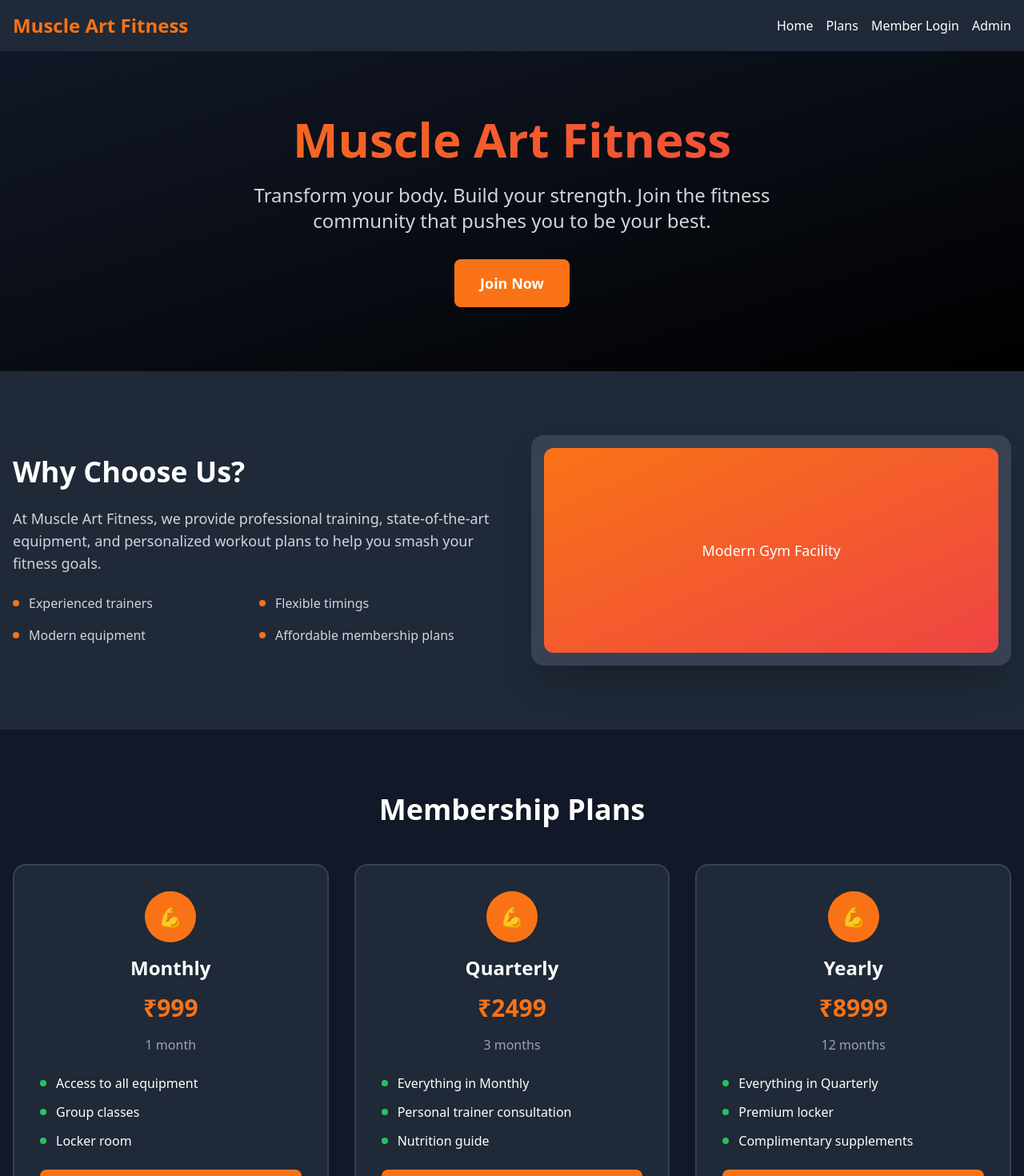
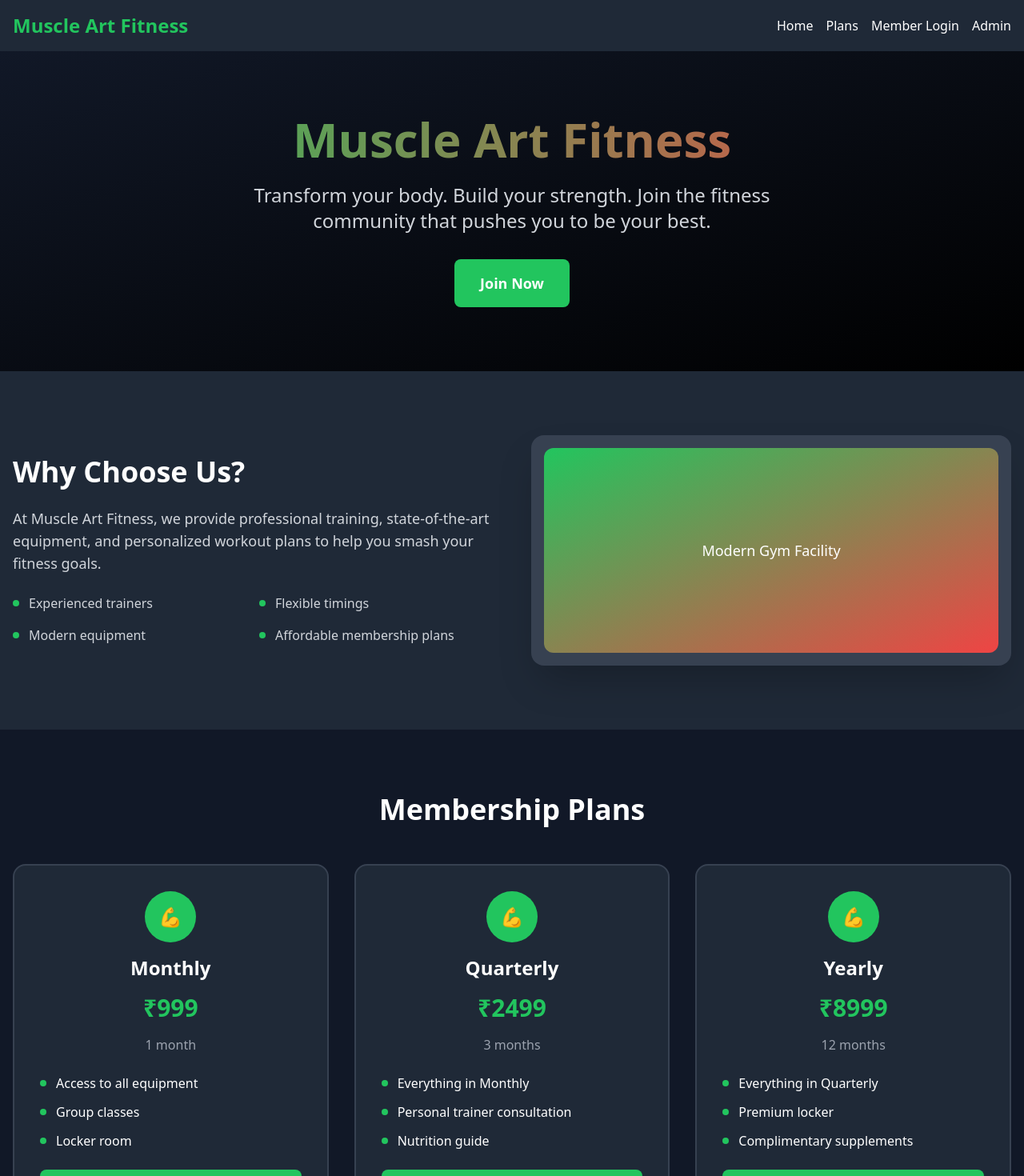
Before and after one commit to Vignesh-ops/v-cart, a React (Create React App) app: page / in a window 1280 px wide. Shown: the top 1470 px of the page at 80% size. Built offline with nearby package versions, Linux system fonts and the light colour scheme.

Commit message:
server setup

```diff
--- a/src/App.js
+++ b/src/App.js
@@ -54,31 +54,31 @@ const GymWebsite = () => {
       {/* Navigation */}
       <nav className="bg-gray-800 text-white p-4 sticky top-0 z-50">
         <div className="container mx-auto flex justify-between items-center">
-          <div className="text-2xl font-bold text-orange-500">Muscle Art Fitness</div>
+          <div className="text-2xl font-bold text-green-500">Muscle Art Fitness</div>
           <div className="flex space-x-4">
             {!user ? (
               <>
                 <button
                   onClick={() => setCurrentView('landing')}
-                  className="hover:text-orange-500 transition-colors"
+                  className="hover:text-green-500 transition-colors"
                 >
                   Home
                 </button>
                 <button
                   onClick={() => document.getElementById('plans').scrollIntoView({ behavior: 'smooth' })}
-                  className="hover:text-orange-500 transition-colors"
+                  className="hover:text-green-500 transition-colors"
                 >
                   Plans
                 </button>
                 <button
                   onClick={() => setCurrentView('member-login')}
-                  className="hover:text-orange-500 transition-colors"
+                  className="hover:text-green-500 transition-colors"
                 >
                   Member Login
                 </button>
                 <button
                   onClick={() => setCurrentView('admin-login')}
-                  className="hover:text-orange-500 transition-colors"
+                  className="hover:text-green-500 transition-colors"
                 >
                   Admin
                 </button>
@@ -88,7 +88,7 @@ const GymWebsite = () => {
                 <span>Welcome, {user.name}</span>
                 <button
                   onClick={handleLogout}
-                  className="bg-orange-500 px-4 py-2 rounded hover:bg-orange-600 transition-colors"
+                  className="bg-green-500 px-4 py-2 rounded hover:bg-green-600 transition-colors"
                 >
                   Logout
                 </button>
@@ -124,7 +124,7 @@ const LandingPage = ({ onPlanSelect }) => {
       {/* Hero Section */}
       <section className="bg-gradient-to-br from-gray-900 to-black text-white py-20">
         <div className="container mx-auto px-4 text-center">
-          <h1 className="text-5xl md:text-6xl font-bold mb-6 bg-gradient-to-r from-orange-500 to-red-500 bg-clip-text text-transparent">
+          <h1 className="text-5xl md:text-6xl font-bold mb-6 bg-gradient-to-r from-green-500 to-red-500 bg-clip-text text-transparent">
             Muscle Art Fitness
           </h1>
           <p className="text-xl md:text-2xl mb-8 text-gray-300 max-w-2xl mx-auto">
@@ -132,7 +132,7 @@ const LandingPage = ({ onPlanSelect }) => {
           </p>
           <button
             onClick={() => document.getElementById('plans').scrollIntoView({ behavior: 'smooth' })}
-            className="bg-orange-500 text-white px-8 py-4 rounded-lg text-lg font-semibold hover:bg-orange-600 transition-all transform hover:scale-105"
+            className="bg-green-500 text-white px-8 py-4 rounded-lg text-lg font-semibold hover:bg-green-600 transition-all transform hover:scale-105"
           >
             Join Now
           </button>
@@ -152,7 +152,7 @@ const LandingPage = ({ onPlanSelect }) => {
               <div className="grid grid-cols-1 md:grid-cols-2 gap-4">
                 {['Experienced trainers', 'Flexible timings', 'Modern equipment', 'Affordable membership plans'].map((benefit, index) => (
                   <div key={index} className="flex items-center text-gray-300">
-                    <div className="w-2 h-2 bg-orange-500 rounded-full mr-3"></div>
+                    <div className="w-2 h-2 bg-green-500 rounded-full mr-3"></div>
                     {benefit}
                   </div>
                 ))}
@@ -160,7 +160,7 @@ const LandingPage = ({ onPlanSelect }) => {
             </div>
             <div className="flex-1">
               <div className="bg-gray-700 rounded-2xl p-4 shadow-2xl">
-                <div className="w-full h-64 bg-gradient-to-br from-orange-500 to-red-500 rounded-xl flex items-center justify-center">
+                <div className="w-full h-64 bg-gradient-to-br from-green-500 to-red-500 rounded-xl flex items-center justify-center">
                   <span className="text-white text-lg">Modern Gym Facility</span>
                 </div>
               </div>
@@ -177,15 +177,15 @@ const LandingPage = ({ onPlanSelect }) => {
             {membershipPlans.map((plan, index) => (
               <div
                 key={plan.id}
-                className="bg-gray-800 rounded-2xl p-8 text-white hover:transform hover:scale-105 transition-all duration-300 cursor-pointer border-2 border-gray-700 hover:border-orange-500"
+                className="bg-gray-800 rounded-2xl p-8 text-white hover:transform hover:scale-105 transition-all duration-300 cursor-pointer border-2 border-gray-700 hover:border-green-500"
                 onClick={() => onPlanSelect(plan)}
               >
                 <div className="text-center mb-6">
-                  <div className="w-16 h-16 bg-orange-500 rounded-full flex items-center justify-center mx-auto mb-4">
+                  <div className="w-16 h-16 bg-green-500 rounded-full flex items-center justify-center mx-auto mb-4">
                     <span className="text-2xl">💪</span>
                   </div>
                   <h3 className="text-2xl font-bold">{plan.name}</h3>
-                  <div className="text-3xl font-bold text-orange-500 my-4">₹{plan.price}</div>
+                  <div className="text-3xl font-bold text-green-500 my-4">₹{plan.price}</div>
                   <p className="text-gray-400">{plan.duration}</p>
                 </div>
                 <ul className="space-y-3 mb-6">
@@ -196,7 +196,7 @@ const LandingPage = ({ onPlanSelect }) => {
                     </li>
                   ))}
                 </ul>
-                <button className="w-full bg-orange-500 text-white py-3 rounded-lg font-semibold hover:bg-orange-600 transition-colors">
+                <button className="w-full bg-green-500 text-white py-3 rounded-lg font-semibold hover:bg-green-600 transition-colors">
                   Get Started
                 </button>
               </div>
@@ -264,7 +264,7 @@ const LoginView = ({ onLogin, type }) => {
             <label className="block text-gray-300 mb-2">Email</label>
             <input
               type="email"
-              className="w-full px-4 py-3 bg-gray-700 border border-gray-600 rounded-lg text-white focus:outline-none focus:border-orange-500"
+              className="w-full px-4 py-3 bg-gray-700 border border-gray-600 rounded-lg text-white focus:outline-none focus:border-green-500"
               placeholder="Enter your email"
               value={credentials.email}
               onChange={(e) => setCredentials({...credentials, email: e.target.value})}
@@ -275,7 +275,7 @@ const LoginView = ({ onLogin, type }) => {
             <label className="block text-gray-300 mb-2">Password</label>
             <input
               type="password"
-              className="w-full px-4 py-3 bg-gray-700 border border-gray-600 rounded-lg text-white focus:outline-none focus:border-orange-500"
+              className="w-full px-4 py-3 bg-gray-700 border border-gray-600 rounded-lg text-white focus:outline-none focus:border-green-500"
               placeholder="Enter your password"
               value={credentials.password}
               onChange={(e) => setCredentials({...credentials, password: e.target.value})}
@@ -284,7 +284,7 @@ const LoginView = ({ onLogin, type }) => {
           </div>
           <button
             type="submit"
-            className="w-full bg-orange-500 text-white py-3 rounded-lg font-semibold hover:bg-orange-600 transition-colors"
+            className="w-full bg-green-500 text-white py-3 rounded-lg font-semibold hover:bg-green-600 transition-colors"
           >
             Login
           </button>
@@ -324,7 +324,7 @@ const MemberDashboard = () => {
         <div className="grid grid-cols-1 md:grid-cols-2 lg:grid-cols-4 gap-6 mb-8">
           <div className="bg-gray-800 rounded-2xl p-6 text-white">
             <h3 className="text-lg font-semibold text-gray-400 mb-2">Membership Plan</h3>
-            <p className="text-2xl font-bold text-orange-500">{memberData.plan}</p>
+            <p className="text-2xl font-bold text-green-500">{memberData.plan}</p>
           </div>
           <div className="bg-gray-800 rounded-2xl p-6 text-white">
             <h3 className="text-lg font-semibold text-gray-400 mb-2">Payment Status</h3>
@@ -370,7 +370,7 @@ const MemberDashboard = () => {
                       </span>
                     </td>
                     <td className="py-4">
-                      <button className="bg-orange-500 text-white px-4 py-2 rounded-lg hover:bg-orange-600 transition-colors">
+                      <button className="bg-green-500 text-white px-4 py-2 rounded-lg hover:bg-green-600 transition-colors">
                         Download
                       </button>
                     </td>
@@ -417,7 +417,7 @@ const AdminDashboard = () => {
         <div className="grid grid-cols-1 md:grid-cols-2 lg:grid-cols-4 gap-6 mb-8">
           <div className="bg-gray-800 rounded-2xl p-6 text-white">
             <h3 className="text-lg font-semibold text-gray-400 mb-2">Total Members</h3>
-            <p className="text-3xl font-bold text-orange-500">{stats.totalMembers}</p>
+            <p className="text-3xl font-bold text-green-500">{stats.totalMembers}</p>
           </div>
           <div className="bg-gray-800 rounded-2xl p-6 text-white">
             <h3 className="text-lg font-semibold text-gray-400 mb-2">Paid Members</h3>
@@ -478,7 +478,7 @@ const AdminDashboard = () => {
                       <div className="text-sm text-gray-400">{member.phone}</div>
                     </td>
                     <td className="py-4">
-                      <span className="bg-orange-500 text-white px-3 py-1 rounded-full text-sm">
+                      <span className="bg-green-500 text-white px-3 py-1 rounded-full text-sm">
                         {member.plan}
                       </span>
                     </td>
@@ -575,7 +575,7 @@ const PaymentPage = ({ plan, onPayment, paymentStatus }) => {
                   <label className="block text-gray-300 mb-2">Full Name</label>
                   <input
                     type="text"
-                    className="w-full px-4 py-3 bg-gray-700 border border-gray-600 rounded-lg text-white focus:outline-none focus:border-orange-500"
+                    className="w-full px-4 py-3 bg-gray-700 border border-gray-600 rounded-lg text-white focus:outline-none focus:border-green-500"
                     placeholder="Enter your full name"
                     value={formData.name}
                     onChange={(e) => setFormData({...formData, name: e.target.value})}
@@ -586,7 +586,7 @@ const PaymentPage = ({ plan, onPayment, paymentStatus }) => {
                   <label className="block text-gray-300 mb-2">Email</label>
                   <input
                     type="email"
-                    className="w-full px-4 py-3 bg-gray-700 border border-gray-600 rounded-lg text-white focus:outline-none focus:border-orange-500"
+                    className="w-full px-4 py-3 bg-gray-700 border border-gray-600 rounded-lg text-white focus:outline-none focus:border-green-500"
                     placeholder="Enter your email"
                     value={formData.email}
                     onChange={(e) => setFormData({...formData, email: e.target.value})}
@@ -597,7 +597,7 @@ const PaymentPage = ({ plan, onPayment, paymentStatus }) => {
                   <label className="block text-gray-300 mb-2">Phone</label>
                   <input
                     type="tel"
-                    className="w-full px-4 py-3 bg-gray-700 border border-gray-600 rounded-lg text-white focus:outline-none focus:border-orange-500"
+                    className="w-full px-4 py-3 bg-gray-700 border border-gray-600 rounded-lg text-white focus:outline-none focus:border-green-500"
                     placeholder="Enter your phone number"
                     value={formData.phone}
                     onChange={(e) => setFormData({...formData, phone: e.target.value})}
@@ -607,7 +607,7 @@ const PaymentPage = ({ plan, onPayment, paymentStatus }) => {
                 <div>
                   <label className="block text-gray-300 mb-2">Membership Plan</label>
                   <select
-                    className="w-full px-4 py-3 bg-gray-700 border border-gray-600 rounded-lg text-white focus:outline-none focus:border-orange-500"
+                    className="w-full px-4 py-3 bg-gray-700 border border-gray-600 rounded-lg text-white focus:outline-none focus:border-green-500"
                     value={formData.plan}
                     onChange={(e) => setFormData({...formData, plan: e.target.value})}
                     required
@@ -620,7 +620,7 @@ const PaymentPage = ({ plan, onPayment, paymentStatus }) => {
                 </div>
                 <button
                   type="submit"
-                  className="w-full bg-orange-500 text-white py-4 rounded-lg font-semibold text-lg hover:bg-orange-600 transition-colors"
+                  className="w-full bg-green-500 text-white py-4 rounded-lg font-semibold text-lg hover:bg-green-600 transition-colors"
                 >
                   Pay Now - ₹{plan?.price || ''}
                 </button>
@@ -633,7 +633,7 @@ const PaymentPage = ({ plan, onPayment, paymentStatus }) => {
               {plan && (
                 <div className="bg-gray-700 rounded-lg p-6 mb-6">
                   <h3 className="text-xl font-semibold text-white mb-4">{plan.name} Plan</h3>
-                  <div className="text-3xl font-bold text-orange-500 mb-4">₹{plan.price}</div>
+                  <div className="text-3xl font-bold text-green-500 mb-4">₹{plan.price}</div>
                   <ul className="space-y-3">
                     {plan.features.map((feature, index) => (
                       <li key={index} className="flex items-center text-gray-300">
```
